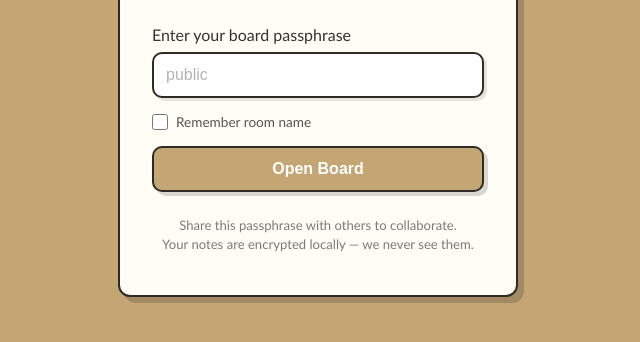
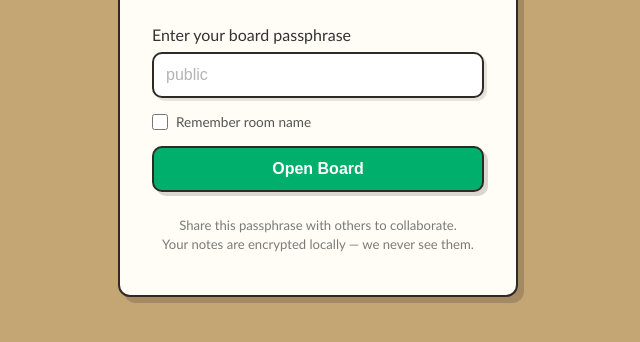
Before and after one commit to 0x61726961/mynotes, a website: page public/index.html in a window 1280 px wide. Shown: the part 306-648 px from the top of the page, without its empty margins (322-962 px from the left). Drawn offline with Linux system fonts and the light colour scheme.

Commit message:
Primary button color change

```diff
--- a/public/css/style.css
+++ b/public/css/style.css
@@ -168,13 +168,13 @@ html, body {
 }
 
 .btn-primary {
-  background: var(--cork-bg);
+  background: #00af6b;
   color: white;
   width: 100%;
 }
 
 .btn-primary:hover {
-  background: var(--cork-dark);
+  background: #1f7a47;
 }
 
 .btn-secondary {
```
